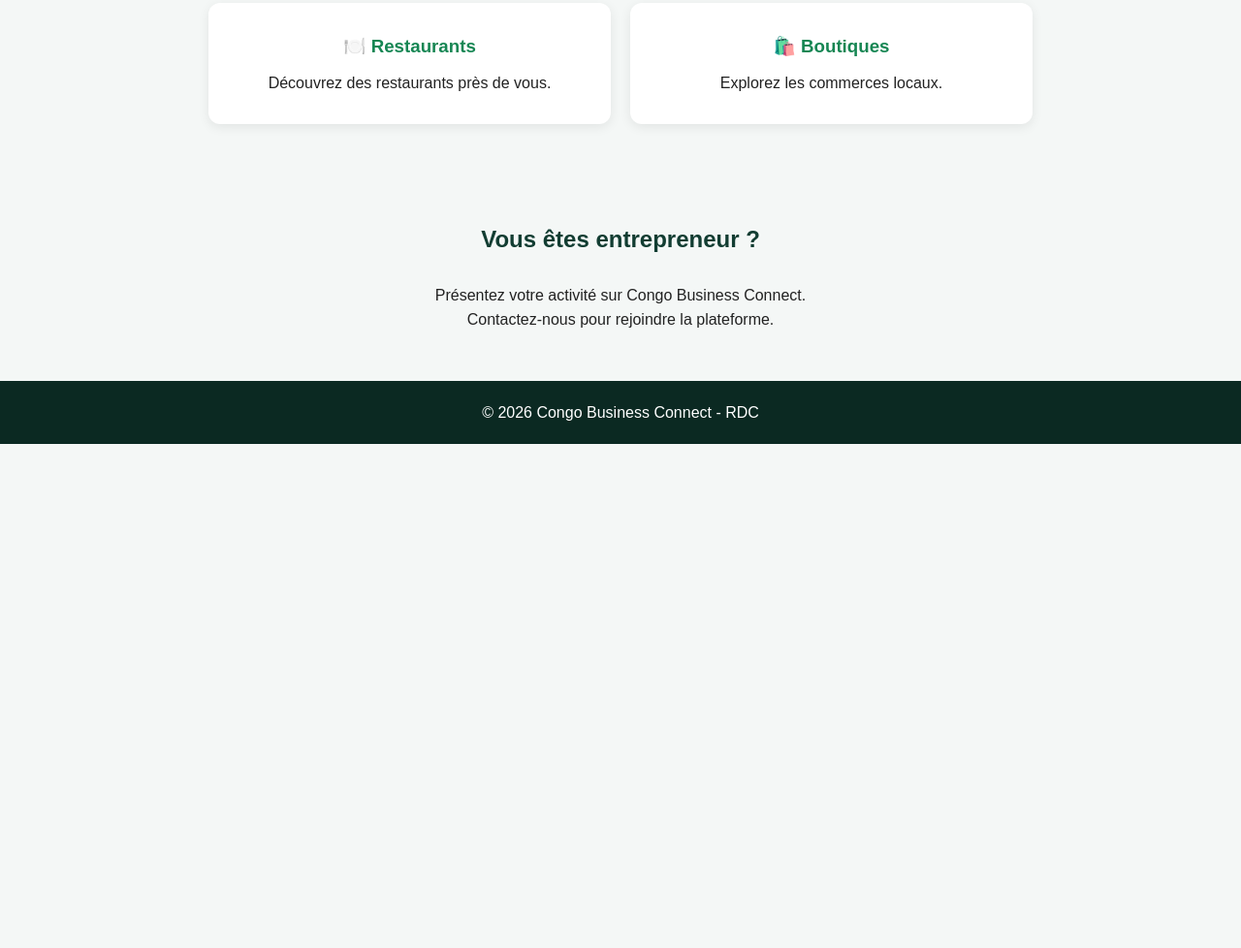
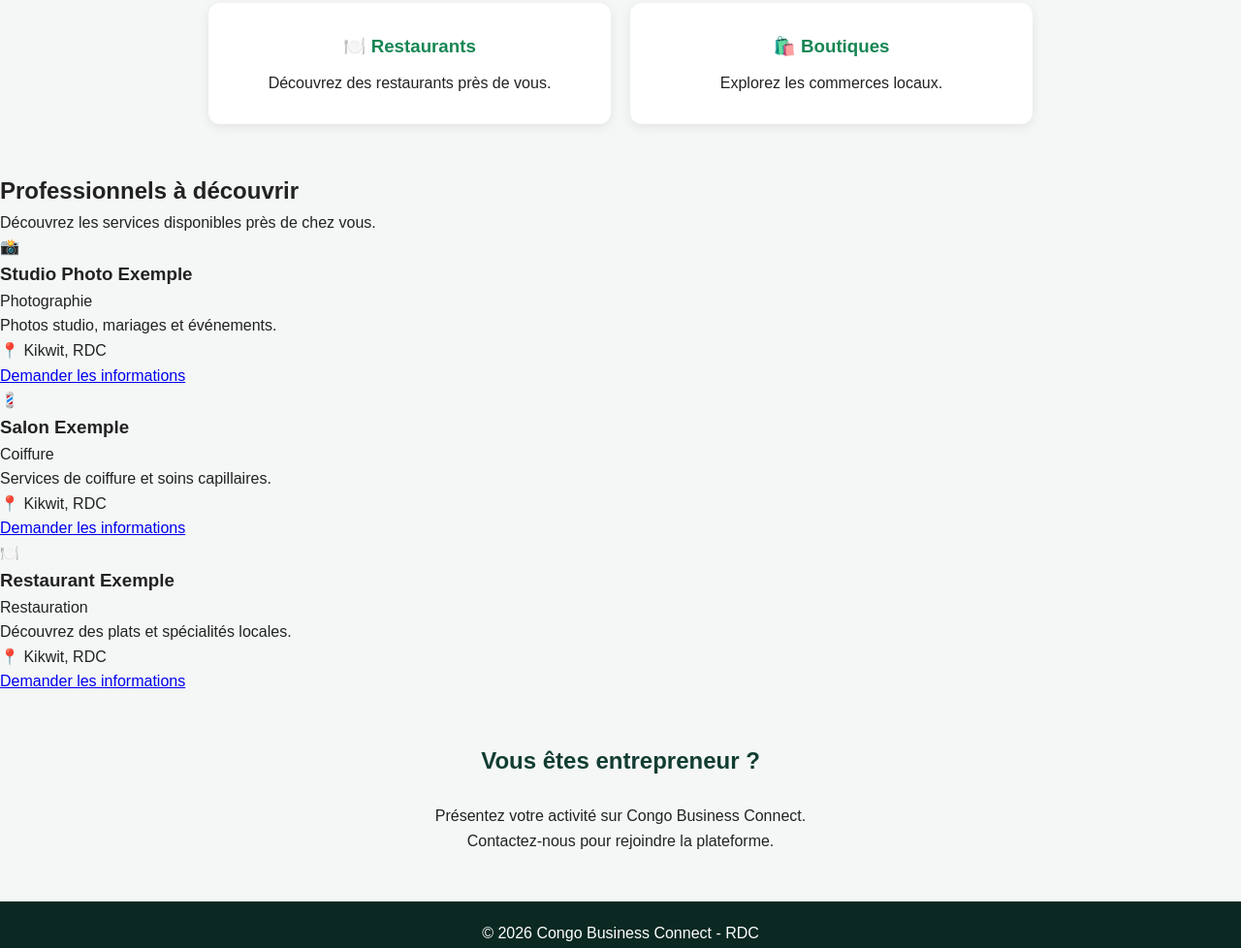
Before and after one commit to davidpicturespro-prog/congo-business-connect, a plain HTML site: page index.html in a window 1280 px wide. Shown: the part 845-1823 px from the top of the page at 97% size. Before the commit the page ends 1303 px from the top, so only its background shows below. Drawn offline with Linux system fonts and the light colour scheme.

Commit message:
Add section for local professionals with business cards
Added a new section to showcase local professionals with business cards for photography, hairdressing, and restaurants.

```diff
--- a/index.html
+++ b/index.html
@@ -65,6 +65,48 @@
             </div>
         </section>
 
+<section id="professionals">
+    <h2>Professionnels à découvrir</h2>
+    <p>Découvrez les services disponibles près de chez vous.</p>
+
+    <div class="business-list">
+
+        <article class="business-card">
+            <div class="business-icon">📸</div>
+            <h3>Studio Photo Exemple</h3>
+            <p class="business-type">Photographie</p>
+            <p>Photos studio, mariages et événements.</p>
+            <p>📍 Kikwit, RDC</p>
+            <a href="#contact" class="business-button">
+                Demander les informations
+            </a>
+        </article>
+
+        <article class="business-card">
+            <div class="business-icon">💈</div>
+            <h3>Salon Exemple</h3>
+            <p class="business-type">Coiffure</p>
+            <p>Services de coiffure et soins capillaires.</p>
+            <p>📍 Kikwit, RDC</p>
+            <a href="#contact" class="business-button">
+                Demander les informations
+            </a>
+        </article>
+
+        <article class="business-card">
+            <div class="business-icon">🍽️</div>
+            <h3>Restaurant Exemple</h3>
+            <p class="business-type">Restauration</p>
+            <p>Découvrez des plats et spécialités locales.</p>
+            <p>📍 Kikwit, RDC</p>
+            <a href="#contact" class="business-button">
+                Demander les informations
+            </a>
+        </article>
+
+    </div>
+</section>
+
         <section id="contact">
             <h2>Vous êtes entrepreneur ?</h2>
             <p>Présentez votre activité sur Congo Business Connect.</p>
```
